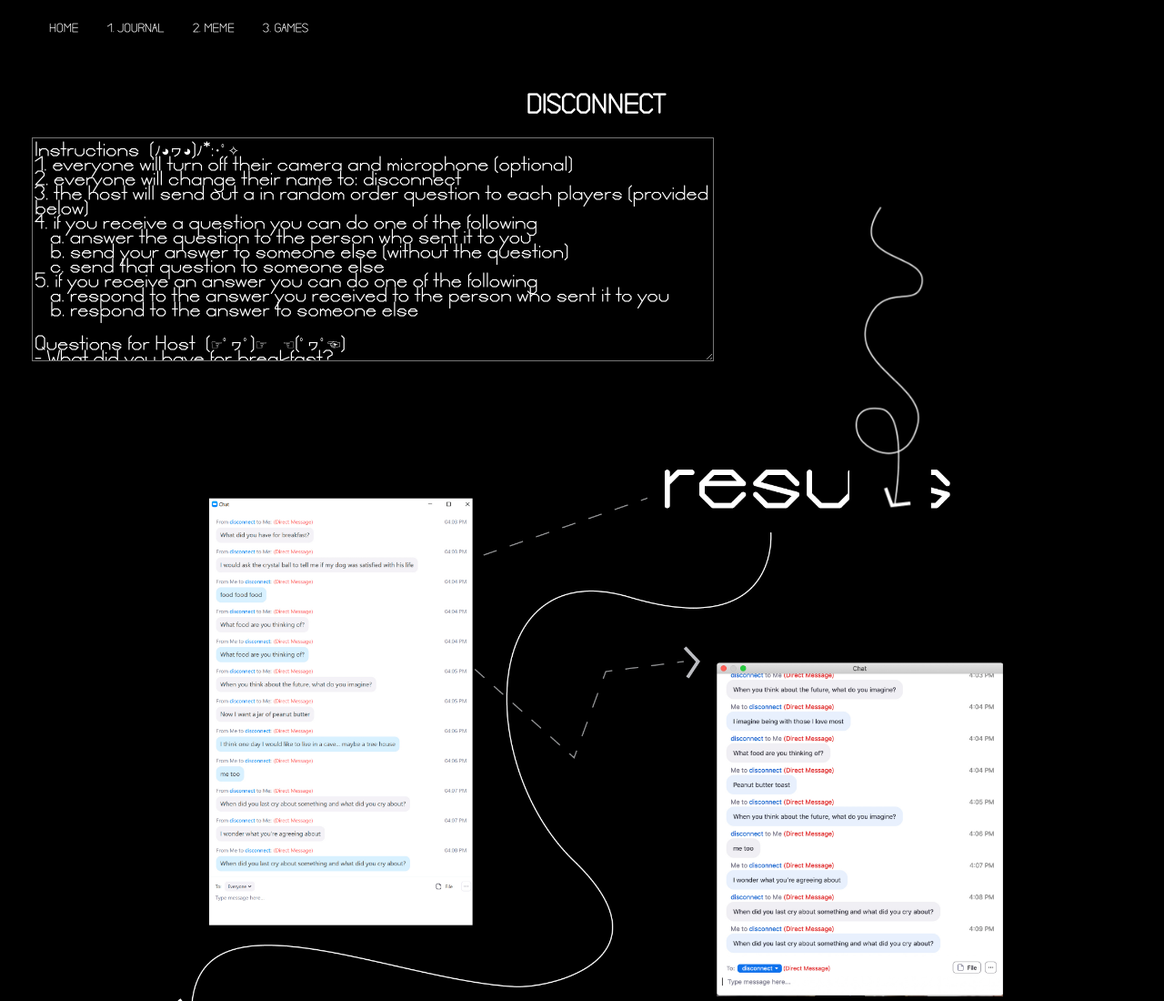
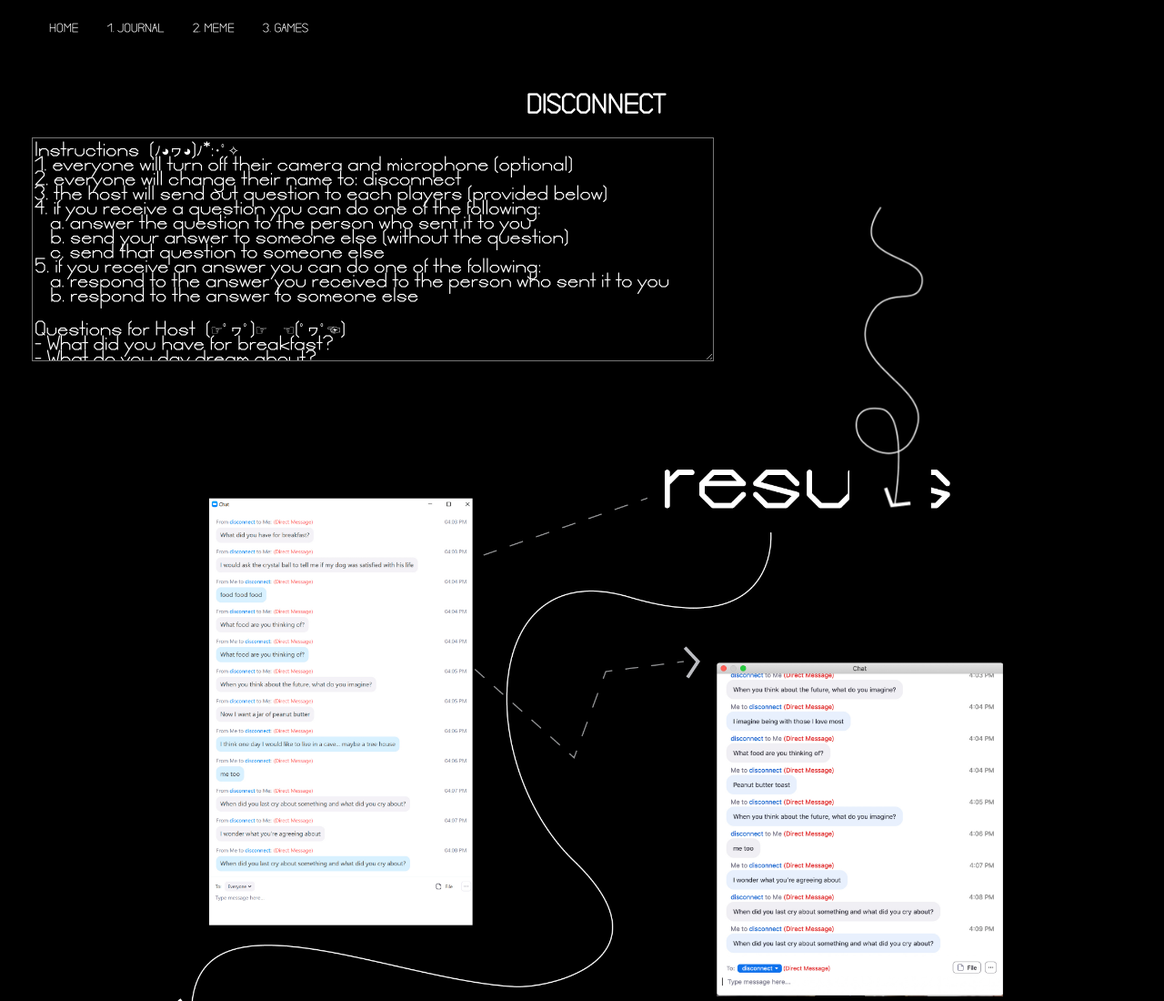
Before and after one commit to hyuunjeong/hyuunjeong.github.io, a plain HTML site: page disconnect.html in a window 1280 px wide. Shown: the top 1100 px of the page at 91% size. Drawn offline with Linux system fonts and the light colour scheme.

Commit message:
Update disconnect.html

```diff
--- a/disconnect.html
+++ b/disconnect.html
@@ -27,12 +27,12 @@
 Instructions  (ﾉ◕ヮ◕)ﾉ*:･ﾟ✧
 1. everyone will turn off their camera and microphone (optional)
 2. everyone will change their name to: disconnect
-3. the host will send out a in random order question to each players (provided below)
-4. if you receive a question you can do one of the following
+3. the host will send out question to each players (provided below)
+4. if you receive a question you can do one of the following:
    a. answer the question to the person who sent it to you
    b. send your answer to someone else (without the question)
    c. send that question to someone else
-5. if you receive an answer you can do one of the following
+5. if you receive an answer you can do one of the following:
    a. respond to the answer you received to the person who sent it to you
    b. respond to the answer to someone else
 
```
